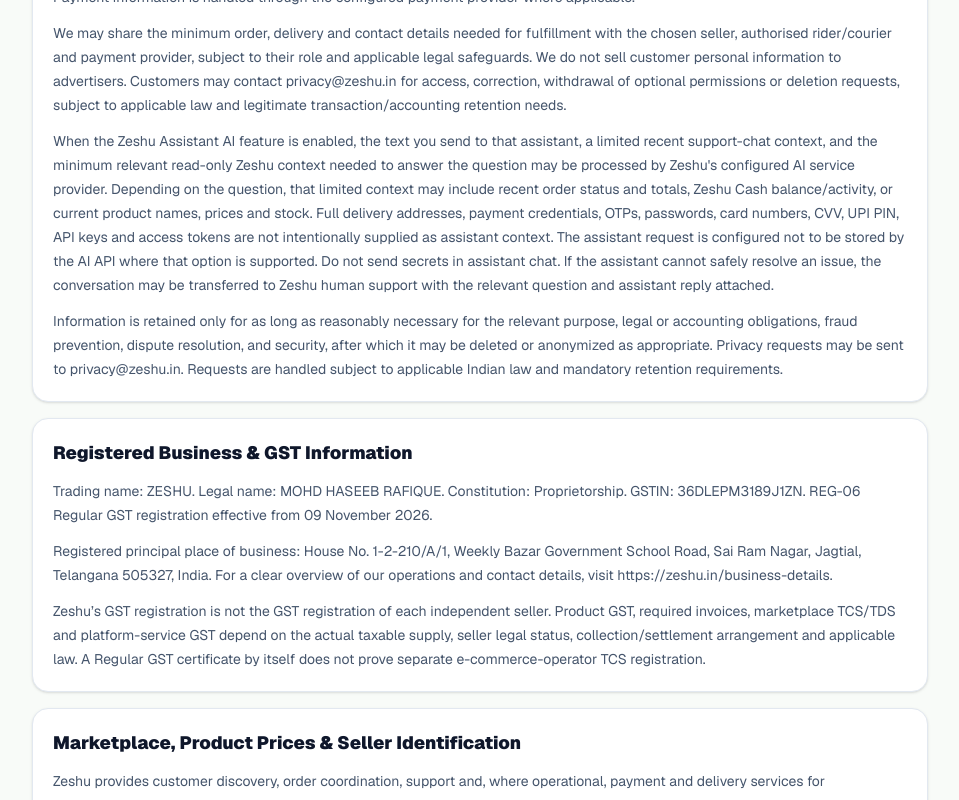
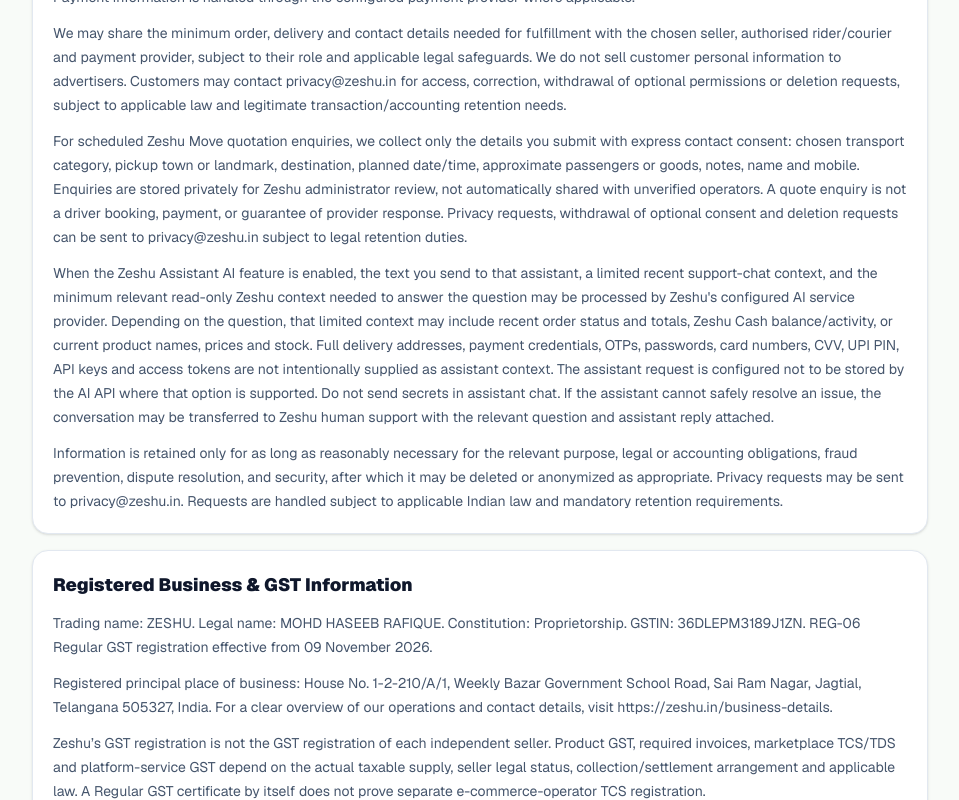
Before and after one commit to haseeb0127/zeshu-web, a Next.js app: page /policies in a window 1280 px wide. Shown: the part 1140-1940 px from the top of the page, without its empty margins (160-1119 px from the left). Built offline with nearby package versions, Linux system fonts and the light colour scheme.

Commit message:
Explain consent privacy and non-booking limits for new Move quote enquiries

```diff
--- a/app/policies/page.tsx
+++ b/app/policies/page.tsx
@@ -18,6 +18,7 @@ const sections = [
       'Zeshu may process name or profile information, phone or email, authentication identifiers, delivery addresses, location information when permission is granted or a location feature is used, cart and favorites, order history, payment transaction references and status, support communications, device and security logs, and necessary cookies or browser storage for sessions, cart, and preferences.',
       'We use this information for account access, fulfilment, checkout and payment reconciliation, fraud and security, customer support, rewards, service improvement, and legal or accounting obligations. Zeshu does not need to store card numbers, CVV, or UPI PIN. Payment information is handled through the configured payment provider where applicable.',
       'We may share the minimum order, delivery and contact details needed for fulfillment with the chosen seller, authorised rider/courier and payment provider, subject to their role and applicable legal safeguards. We do not sell customer personal information to advertisers. Customers may contact privacy@zeshu.in for access, correction, withdrawal of optional permissions or deletion requests, subject to applicable law and legitimate transaction/accounting retention needs.',
+      'For scheduled Zeshu Move quotation enquiries, we collect only the details you submit with express contact consent: chosen transport category, pickup town or landmark, destination, planned date/time, approximate passengers or goods, notes, name and mobile. Enquiries are stored privately for Zeshu administrator review, not automatically shared with unverified operators. A quote enquiry is not a driver booking, payment, or guarantee of provider response. Privacy requests, withdrawal of optional consent and deletion requests can be sent to privacy@zeshu.in subject to legal retention duties.',
       'When the Zeshu Assistant AI feature is enabled, the text you send to that assistant, a limited recent support-chat context, and the minimum relevant read-only Zeshu context needed to answer the question may be processed by Zeshu\'s configured AI service provider. Depending on the question, that limited context may include recent order status and totals, Zeshu Cash balance/activity, or current product names, prices and stock. Full delivery addresses, payment credentials, OTPs, passwords, card numbers, CVV, UPI PIN, API keys and access tokens are not intentionally supplied as assistant context. The assistant request is configured not to be stored by the AI API where that option is supported. Do not send secrets in assistant chat. If the assistant cannot safely resolve an issue, the conversation may be transferred to Zeshu human support with the relevant question and assistant reply attached.',
       'Information is retained only for as long as reasonably necessary for the relevant purpose, legal or accounting obligations, fraud prevention, dispute resolution, and security, after which it may be deleted or anonymized as appropriate. Privacy requests may be sent to privacy@zeshu.in. Requests are handled subject to applicable Indian law and mandatory retention requirements.',
     ],
@@ -91,6 +92,7 @@ const sections = [
     body: [
       'Physical delivery for groceries, fresh food and eligible products is currently limited to supported Jagtial areas. Seller and rider capacity, verified address, handling needs, road conditions, weather and order volume determine availability and ETA. The customer sees the actual checkout delivery charge before payment; do not assume free delivery for every basket in future. The proposed local ₹10 platform handling and revised delivery tiers are not live unless the checkout shows them. Zeshu does not promise universal 10-minute delivery.',
       'Zeshu does not currently offer nationwide physical shipping. A planned future marketplace courier flow will calculate actual eligible-seller pickup, package weight, courier price and destination before payment. Customer returns, refused delivery and failed delivery follow a transparent fault-based policy; chicken, mutton, fish and other perishables remain local unless temperature-controlled fulfilment and licensing are independently approved. Digital services may be used across India only where the respective provider is operational.',
+      'Scheduled Zeshu Move transport quote enquiries may be submitted from Jagtial, Dharmaram, Korutla, Metpally and Dharmapuri when the quote inbox is available. These are manual enquiry requests, not instant ride matching, confirmed vehicle bookings or pre-authorised fares. Passenger bike taxis and stranger-to-stranger per-seat car pooling are unavailable. Required licences, permits, insurance, operator identity, fare quotation and cancellation terms must be verified before any actual transport contract is accepted.',
     ],
   },
   {
```
